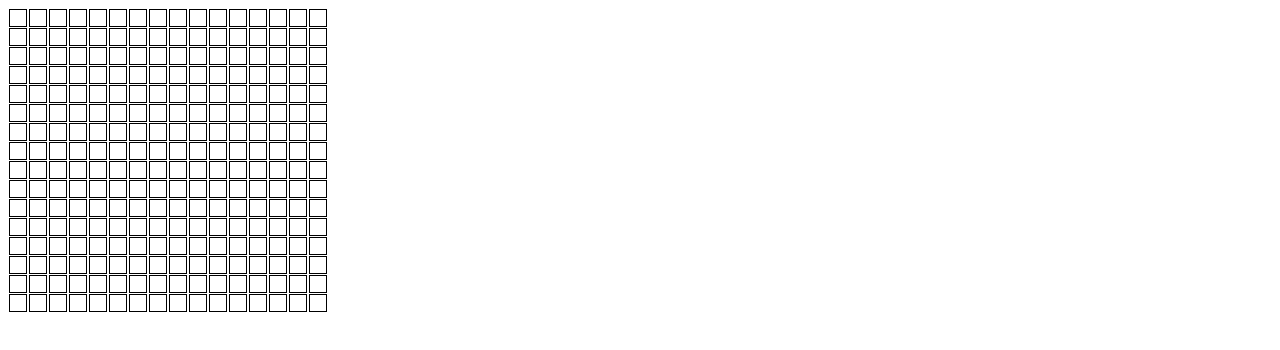
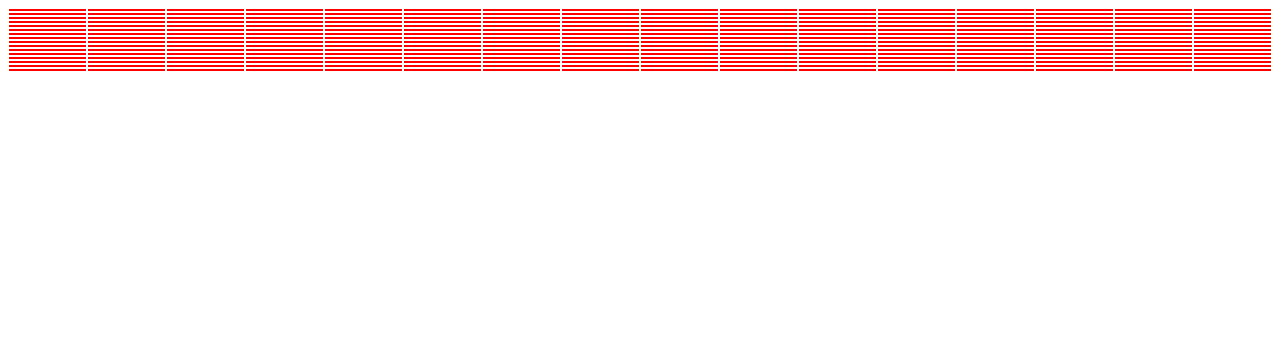
Before and after one commit to grantcollins03/sketchpad, a plain HTML site: page index.html in a window 1280 px wide. Drawn offline with Linux system fonts and the light colour scheme.

Commit message:
Switched to use CSS Grid

```diff
--- a/app.js
+++ b/app.js
@@ -1,28 +1,12 @@
-let container = document.getElementById("container");
+let gridContainer = document.getElementById("grid-container");
 
-function addGrid(height, width) {
-  for (i = 0; i < height; i++) {
-    let row = document.createElement("div");
-    row.classList.add("row");
-    container.appendChild(row);
-    for (j = 0; j < width; j++) {
-      let square = document.createElement("div");
-      square.classList.add("square");
-      row.appendChild(square);
-    }
+function createGrid(num) {
+  for (i = 0; i < num ** 2; i++) {
+    let cell = document.createElement("div");
+    cell.className = "cell";
+    gridContainer.appendChild(cell);
+    gridContainer.style.gridTemplateColumns = `repeat(${num}, 1fr)`;
   }
 }
 
-
-addGrid(16, 16);
-
-/*
-
-let row = container.querySelector("row");
-let square = row.querySelector("square");
-
-square.addEventListener("mousedown", function() {
-    square.style.backgroundColor = "blue";
-});
-
-*/
+createGrid(16);
--- a/index.html
+++ b/index.html
@@ -1,16 +1,14 @@
 <!DOCTYPE html>
 <html lang="en">
-<head>
-    <meta charset="UTF-8">
-    <meta http-equiv="X-UA-Compatible" content="IE=edge">
-    <meta name="viewport" content="width=device-width, initial-scale=1.0">
+  <head>
+    <meta charset="UTF-8" />
+    <meta http-equiv="X-UA-Compatible" content="IE=edge" />
+    <meta name="viewport" content="width=device-width, initial-scale=1.0" />
     <title>Sketchpad</title>
-    <link rel="stylesheet" href="styles.css">
+    <link rel="stylesheet" href="styles.css" />
     <script src="app.js" defer></script>
-</head>
-<body>
-    <div id="container" class="container"></div>
-
-
-</body>
+  </head>
+  <body>
+    <div id="grid-container"></div>
+  </body>
 </html>
--- a/styles.css
+++ b/styles.css
@@ -1,9 +1,8 @@
-.container {
-    display: flex;
+#grid-container {
+    display: grid;
 }
 
-.square {
-    border: 1px solid black;
+.cell {
+    border: 1px solid red;
     margin: 1px;
-    padding: 8px;
 }
```
